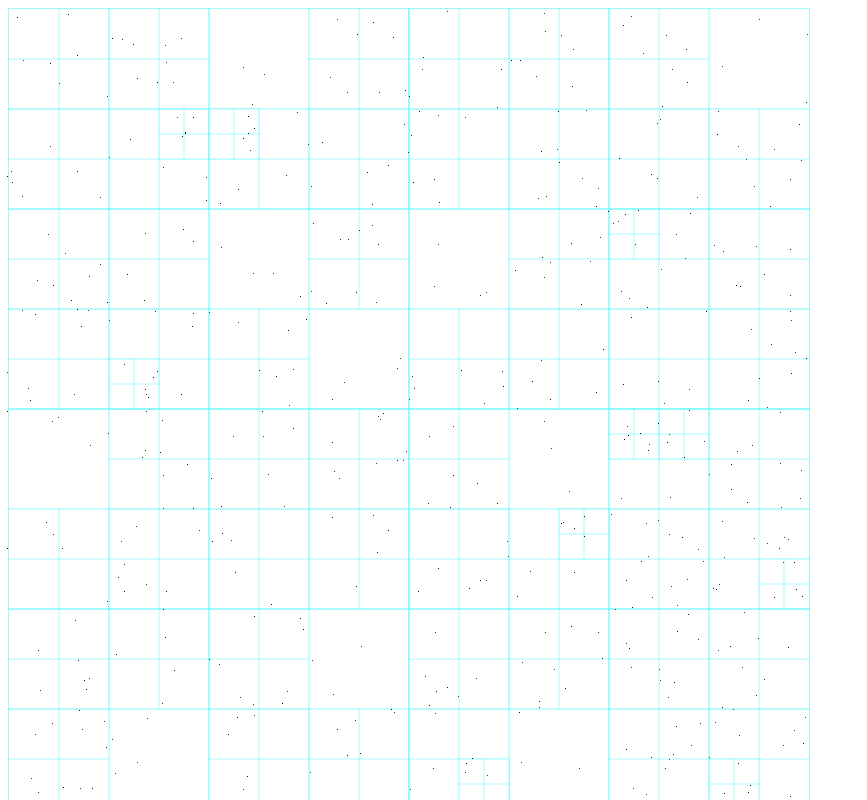
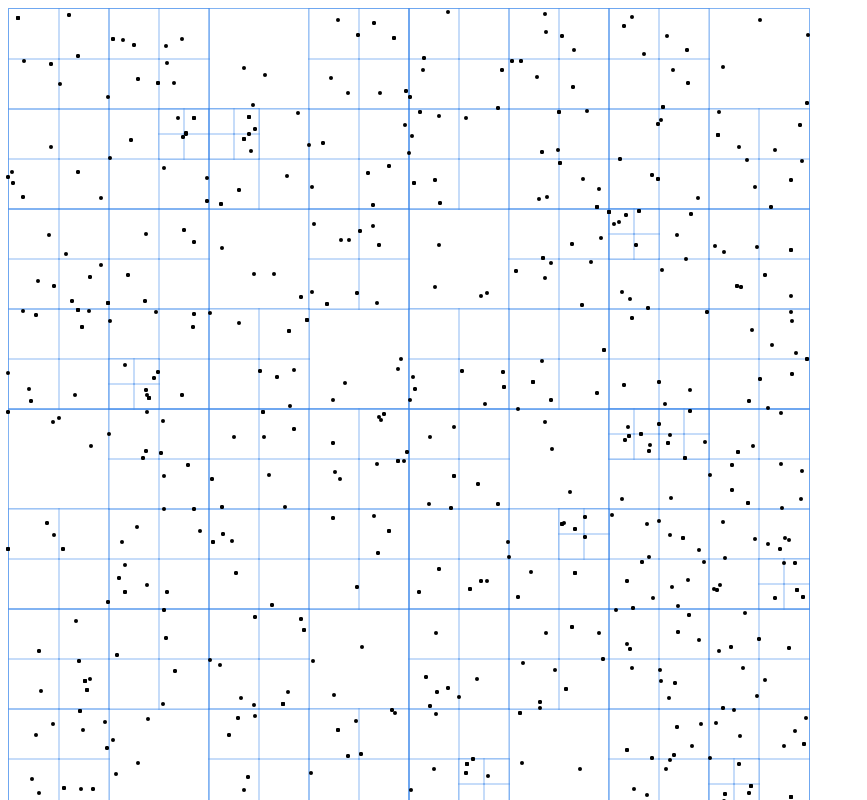
Before and after one commit to manbropig/quadtree, a plain HTML site: page index.html in a window 1280 px wide. Shown: the whole page, without its empty margins (0-867 px from the left). Drawn offline with nearby package versions, Linux system fonts and the light colour scheme.

Commit message:
Adjust Style and Point Dimensions

```diff
--- a/app/point.js
+++ b/app/point.js
@@ -4,8 +4,8 @@ function Point(x, y) {
 }
 
 Point.prototype.render = function() {
-  var xVal = this.x - 1;
-  var yVal = this.y - 1;
+  var xVal = this.x - 2;
+  var yVal = this.y - 2;
   var $div = $("<div>", {
     id: 'x' + this.x + 'y' + this.y,
     class: 'point',
--- a/stylesheets/quadtree.scss
+++ b/stylesheets/quadtree.scss
@@ -4,14 +4,14 @@
   height: 800px;
   .point {
     position: absolute;
-    width: 1px;
-    height: 1px;
+    width: 4px;
+    height: 4px;
     background-color: black;
     border-radius: 50%;
   }
   .boundary {
     position: absolute;
-    border: 1px solid #6DF9FC;
+    border: 1px solid #448cea;
     z-index: -1;
     opacity: 0.3;
   }
```
Also changed, not shown: stylesheets/quadtree.css.
